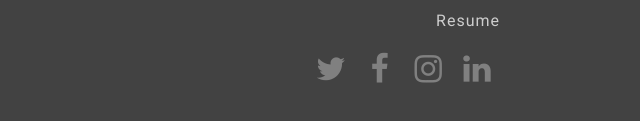
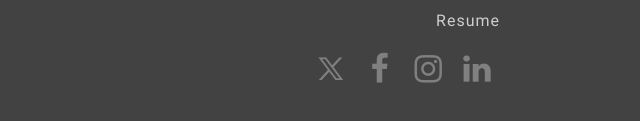
Before and after one commit to jimmythigpen/port2, a website: page index.html in a window 1280 px wide. Shown: the part 2012-2133 px from the top of the page, 640-1280 px from the left. Drawn offline with Linux system fonts and the light colour scheme.

Commit message:
update logo

```diff
--- a/index.html
+++ b/index.html
@@ -212,7 +212,7 @@
           <div class="row-half right">
             <p><a href="mailto:jmthigpen@me.com">jmthigpen@me.com</a></p>
             <p><a target="_blank" href="https://drive.google.com/file/d/1-wlmYrPt06xONSJJV1NbB1h36RfF98dv/view?usp=sharing">Resume</a></p>
-            <a target="_blank" class="icon icon-twitter" href="https://twitter.com/jimmythigpen"></a>
+            <a target="_blank" class="icon icon-x" href="https://x.com/jimmythigpen">X</a>
             <a target="_blank" class="icon icon-facebook" href="https://www.facebook.com/jimmythigpen"></a>
             <a target="_blank" class="icon icon-instagram" href="https://instagram.com/jimmythigpen/"></a>
             <a target="_blank" class="icon icon-linkedin" href="https://www.linkedin.com/in/thigpenjimmy"></a>
--- /dev/null
+++ b/styles/_special.scss
@@ -0,0 +1,26 @@
+@font-face {
+  font-family: "special";
+  src: url("font/special.otf"),
+    url("font/fontello.woff2?66594844") format("woff2"),
+    url("font/fontello.woff?66594844") format("woff");
+  font-weight: normal;
+  font-style: normal;
+}
+
+.icon-x {
+  font-family: "special";
+  font-style: normal;
+  font-weight: normal;
+  speak: never;
+  display: inline-block;
+  text-decoration: inherit;
+  width: 1em;
+  margin-right: 0.2em;
+  text-align: center;
+  font-variant: normal;
+  text-transform: none;
+  line-height: 1em;
+  margin-left: 0.2em;
+  -webkit-font-smoothing: antialiased;
+  -moz-osx-font-smoothing: grayscale;
+}
--- a/styles/main.scss
+++ b/styles/main.scss
@@ -2,6 +2,7 @@
 @import '../bower_components/bitters/app/assets/stylesheets/base';
 @import '../bower_components/neat/app/assets/stylesheets/neat';
 @import 'fontello';
+@import 'special';
 @import 'slider';
 $mobile-tiny: new-breakpoint(max-width 350px);
 $mobile: new-breakpoint(max-width 600px);
```
Also changed, not shown: styles/font/special.otf (added), styles/font/special.woff (added), styles/font/special.woff2 (added), styles/main.css, 1 other file.
